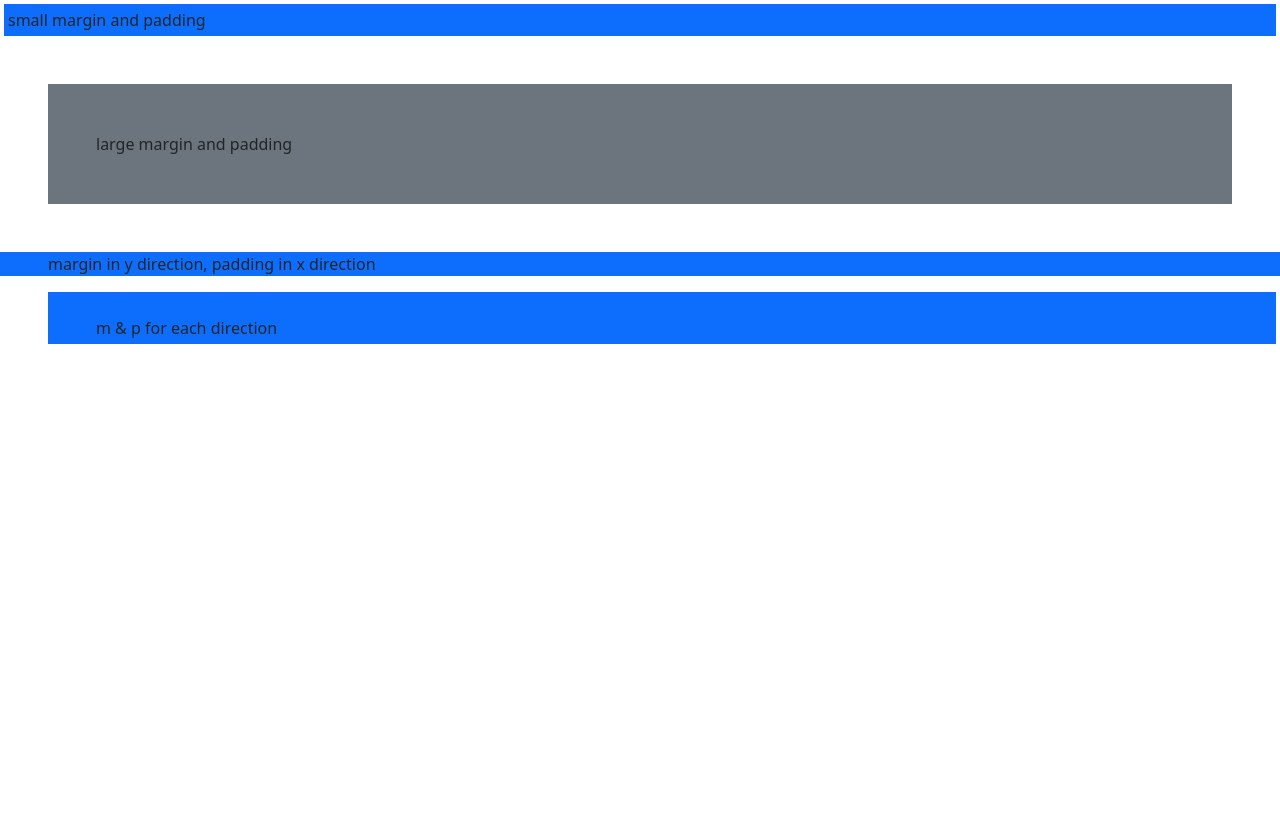
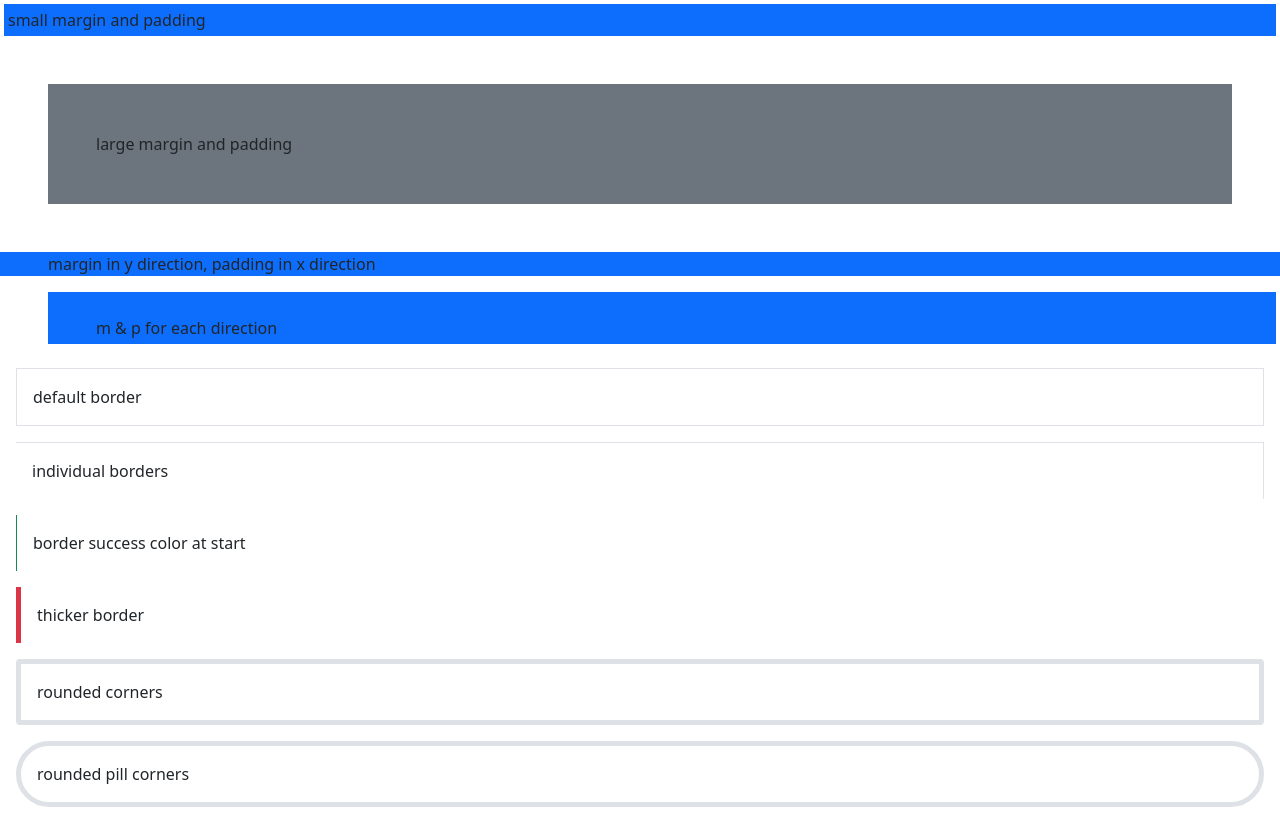
Before and after one commit to crypt096/bootstrap-5-hacker-book, a plain HTML site: page index.html in a window 1280 px wide. Before the commit the page ends 800 px from the top, so only its background shows below. Drawn offline with nearby package versions, Linux system fonts and the light colour scheme.

Commit message:
Add borders.

```diff
--- a/index.html
+++ b/index.html
@@ -78,6 +78,15 @@
     <div class="bg-primary my-3 px-5">margin in y direction, padding in x direction</div>
     <div class="bg-primary ms-5 me-1 mt-3 mb-4 ps-5 pt-4 pe-2 pb-1">m & p for each direction</div>
 
+    <!-- Borders -->
+    <div class="m-3 p-3 border">default border</div>
+    <div class="m-3 p-3 border-top border-end">individual borders</div>
+    <div class="m-3 p-3 border-start border-success">border success color at start</div>
+    <div class="m-3 p-3 border-start border-danger border-5">thicker border</div>
+    <div class="m-3 p-3 rounded border border-5">rounded corners</div>
+    <div class="m-3 p-3 rounded-pill border border-5">rounded pill corners</div>
+
+
     <script src="https://cdn.jsdelivr.net/npm/bootstrap@5.0.2/dist/js/bootstrap.bundle.min.js"
         integrity="sha384-MrcW6ZMFYlzcLA8Nl+NtUVF0sA7MsXsP1UyJoMp4YLEuNSfAP+JcXn/tWtIaxVXM"
         crossorigin="anonymous"></script>
```
